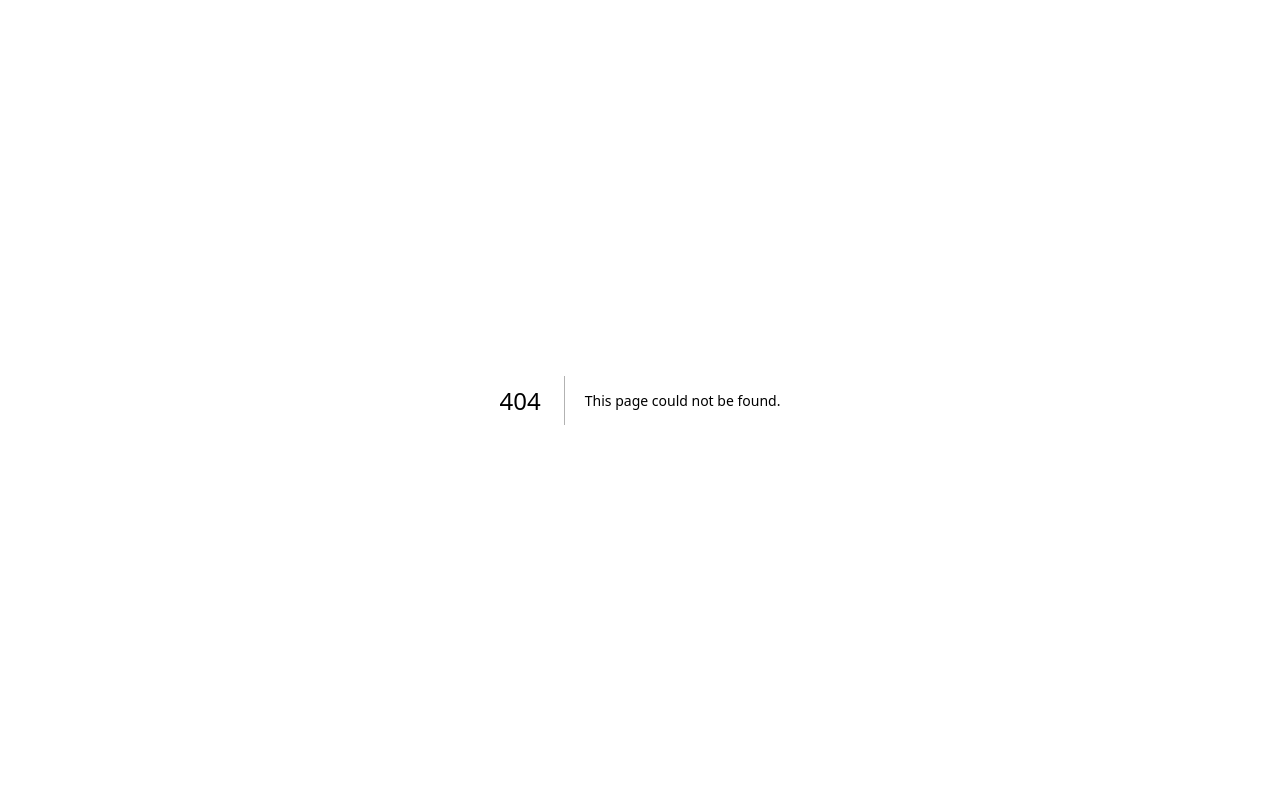
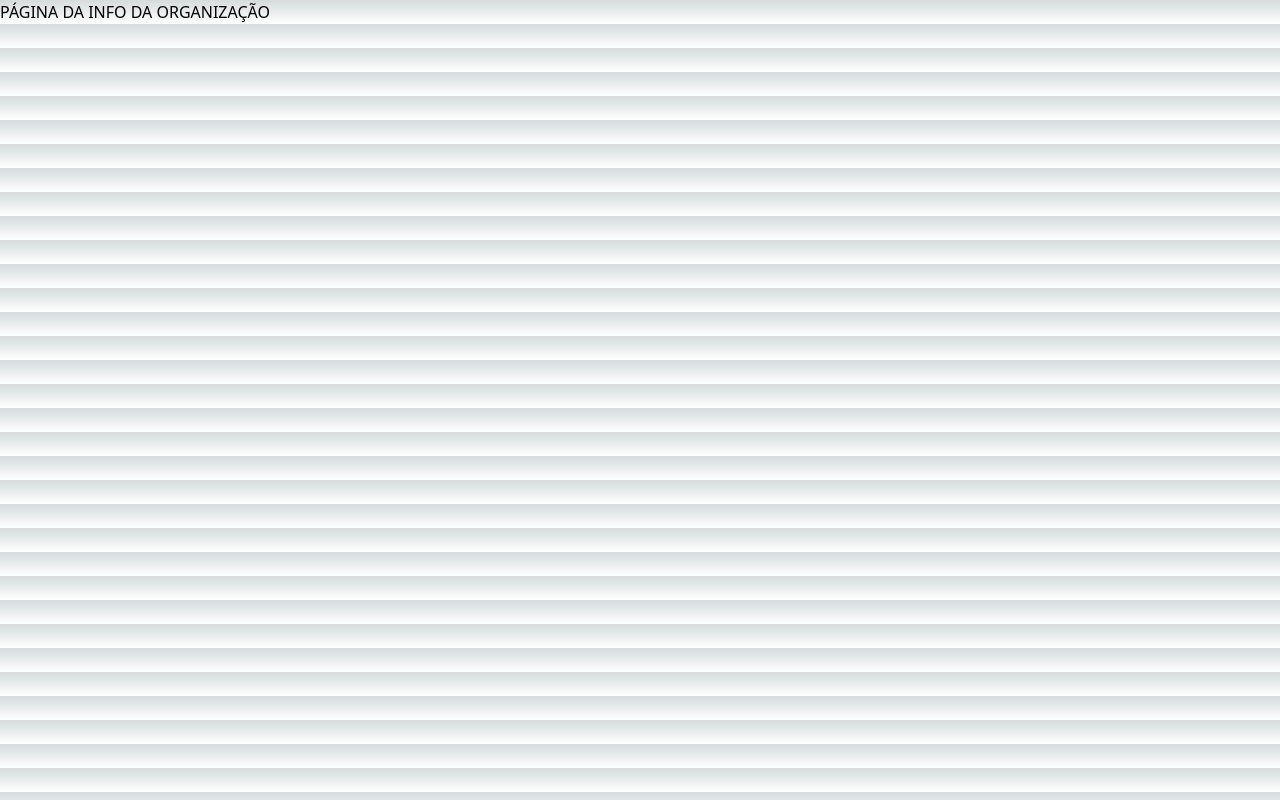
Before and after one commit to malufreitasl/voluntanow-next-project, a Next.js app: page /institution/info in a window 1280 px wide. Before the commit this address had no page. Built offline with nearby package versions, Linux system fonts and the light colour scheme.

Commit message:
added intitution and project pages

```diff
--- a/src/pages/index.js
+++ b/src/pages/index.js
@@ -50,7 +50,7 @@ export default function Home() {
       </div>
       <div className="flex gap-24 pt-6 pl-6 items-center">
         <h1 className="text-black text-base font-medium">Organizações em destaque</h1>
-        <Link href="/institution"><h2 className="text-gray-text text-sm">Ver mais</h2></Link>
+        <Link href="/institution/main"><h2 className="text-gray-text text-sm">Ver mais</h2></Link>
       </div>
       <div className="flex pt-6 pl-6 gap-6 overflow-x-auto whitespace-nowrap">
         {topInstitutions.map((e, index) =>
@@ -79,7 +79,7 @@ export default function Home() {
       </div>
       <div className="flex gap-36 pt-6  pl-6 items-center">
         <h1 className="text-black text-base font-medium">Ações anunciadas</h1>
-        <Link href="/project"><h2 className="text-gray-text text-sm">Ver mais</h2></Link>
+        <Link href="/project/main"><h2 className="text-gray-text text-sm">Ver mais</h2></Link>
       </div>
       <div className="flex flex-col pt-4 gap-2.5 pl-6 pr-6 bg-white-background overflow-y-auto h-screen">
         {topProjects.map((projeto, index) =>
--- /dev/null
+++ b/src/pages/institution/info.jsx
@@ -0,0 +1,9 @@
+export default function InstitutionsPage() {
+    return (
+        <>
+            <div>
+                PÁGINA DA INFO DA ORGANIZAÇÃO
+            </div>
+        </>
+    )
+}
--- a/src/pages/institution.jsx
+++ b/src/pages/institution/main.jsx
@@ -1,9 +1,12 @@
+import Link from "next/link";
+
 export default function InstitutionsPage() {
 
     return (
         <>
             <div>
                 PÁGINA DAS ORGANIZAÇÕES
+                <Link href="/institution/info">Página da info</Link>
             </div>
         </>
     )
--- /dev/null
+++ b/src/pages/project/info.jsx
@@ -0,0 +1,9 @@
+export default function ProjectsPage() {
+    return (
+        <>
+            <div>
+                PÁGINA DA INFO DO PROJETO
+            </div>
+        </>
+    )
+}
--- a/src/pages/project.jsx
+++ b/src/pages/project/main.jsx
@@ -1,9 +1,12 @@
+import Link from "next/link";
+
 export default function ProjectPage() {
 
     return (
         <>
             <div>
                 PÁGINA DOS PROJETOS
+                <Link href="/project/info">Página da info</Link>
             </div>
         </>
     )
```
